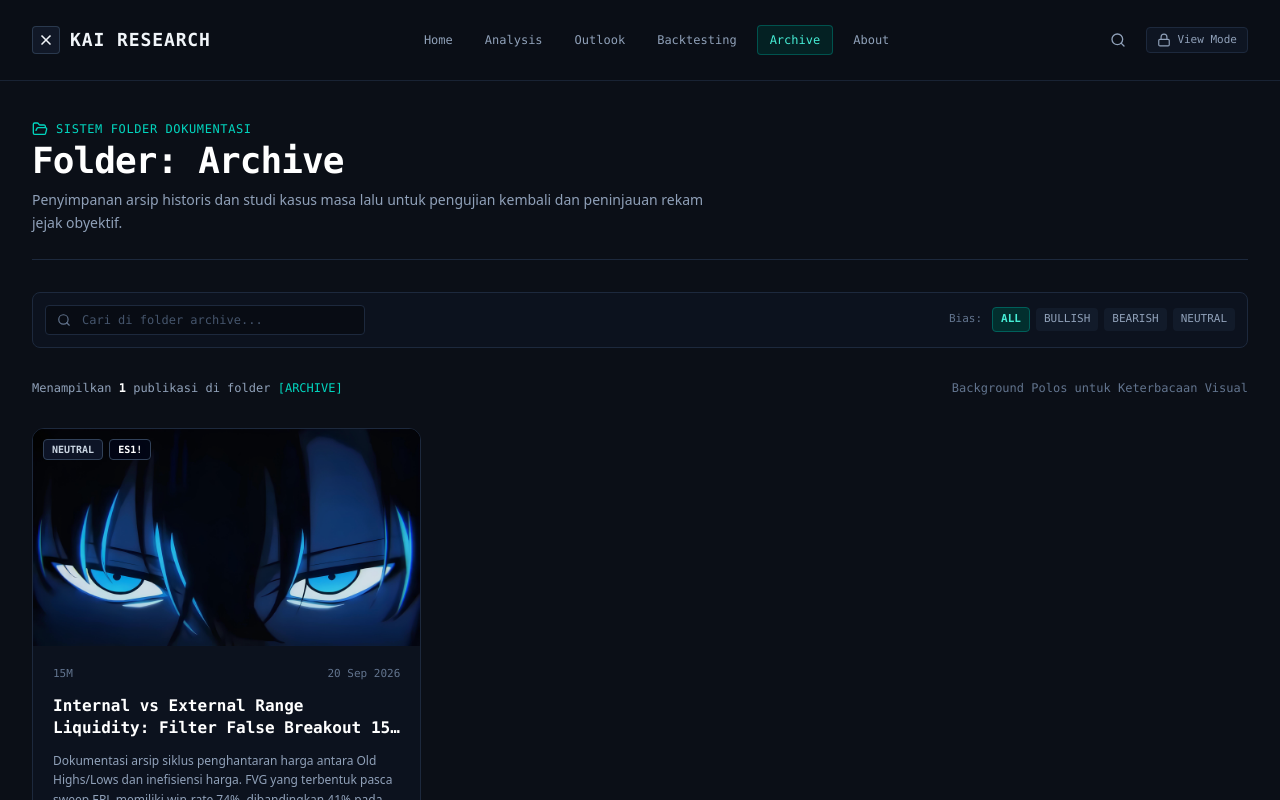
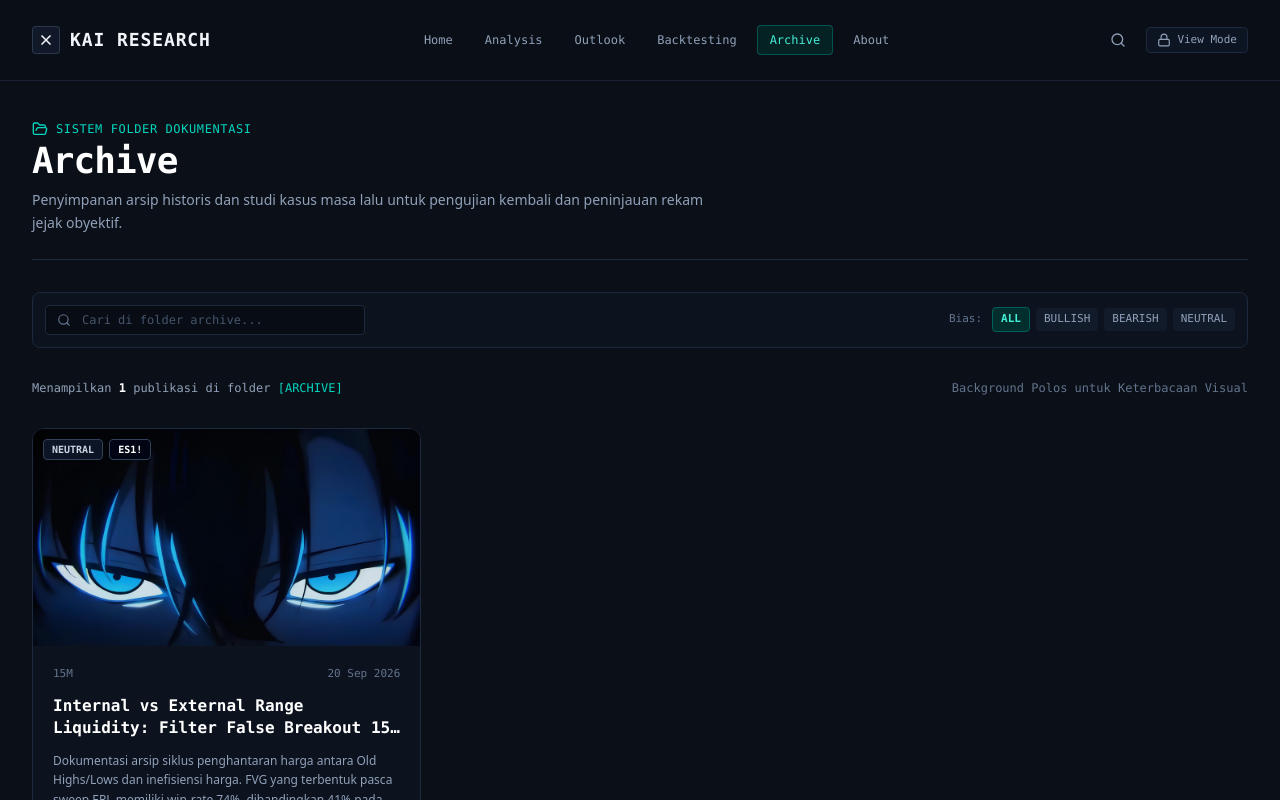
Before and after one commit to KaiSatoru/research, a Next.js app: page /archive in a window 1280 px wide. Shown: the top 800 px of the page. Built offline with nearby package versions, Linux system fonts and the light colour scheme; no server answers; the database is empty.

Commit message:
Update title prop in ArchivePage component

```diff
--- a/src/app/archive/page.tsx
+++ b/src/app/archive/page.tsx
@@ -4,7 +4,7 @@ export default function ArchivePage() {
   return (
     <FolderView
       folder="archive"
-      title="Folder: Archive"
+      title="Archive"
       subtitle="Penyimpanan arsip historis dan studi kasus masa lalu untuk pengujian kembali dan peninjauan rekam jejak obyektif."
     />
   );
```
